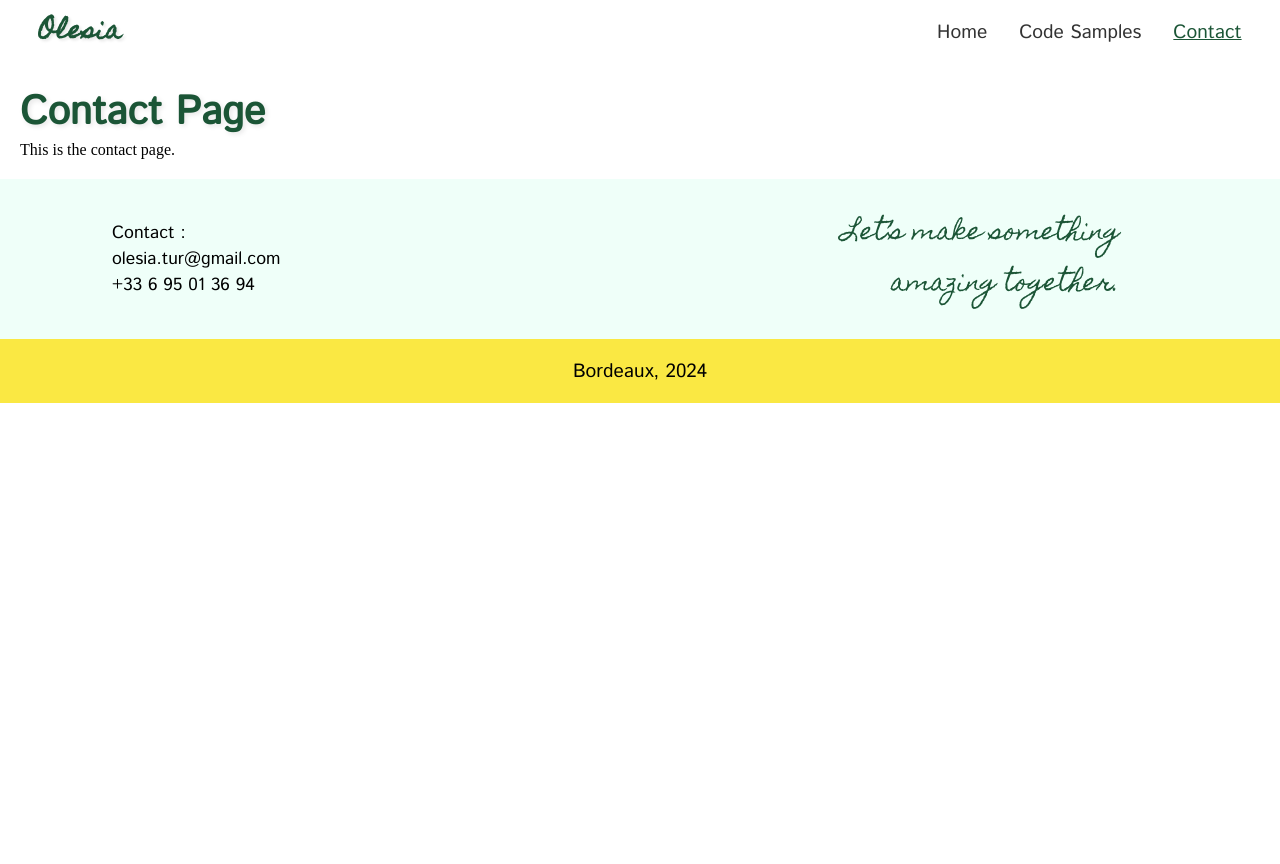
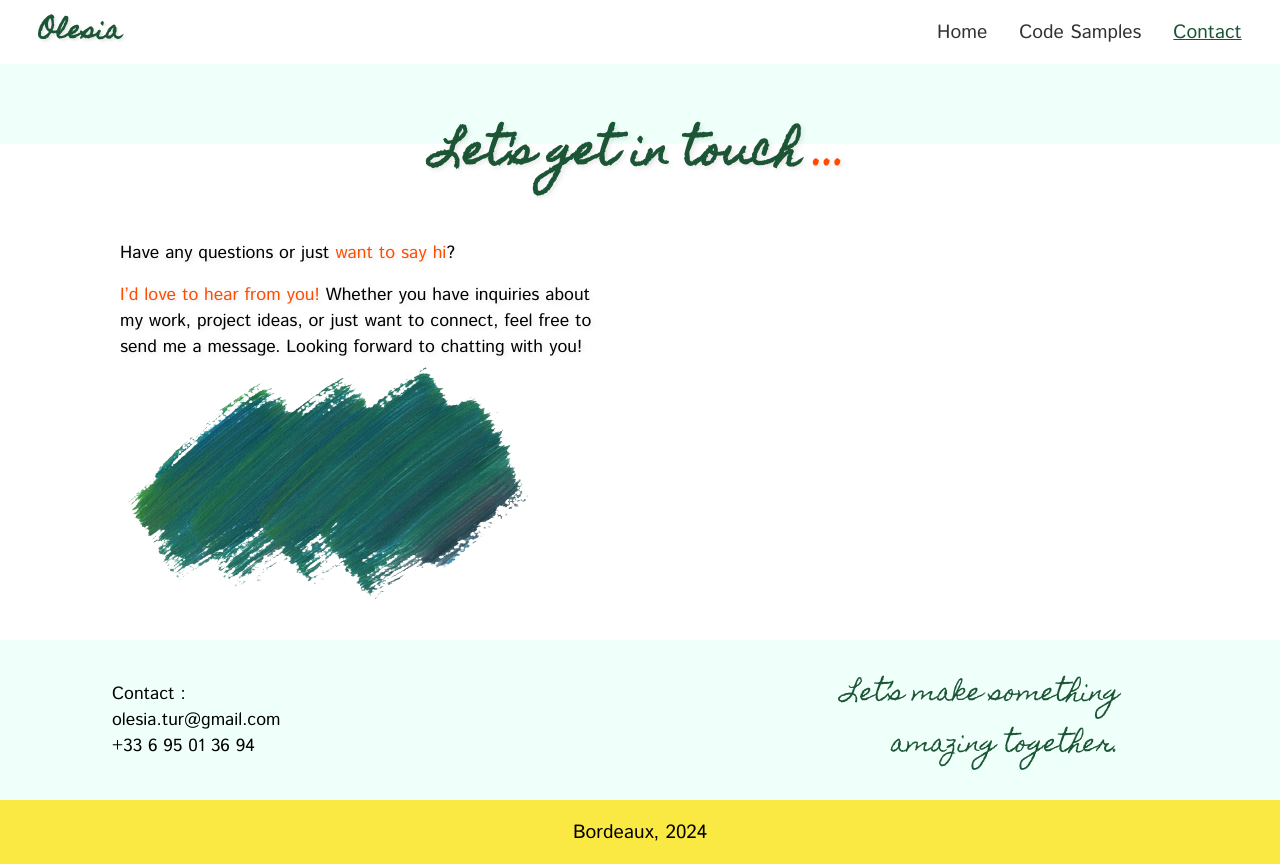
Before and after one commit to Nevalyashka09/nevalyashka09.github.io, a React (Create React App) app: page /contact in a window 1280 px wide. Before the commit the page ends 800 px from the top, so only its background shows below. Built offline with nearby package versions, Linux system fonts and the light colour scheme.

Commit message:
contact page - Part 1

```diff
--- a/src/pages/ContactPage.js
+++ b/src/pages/ContactPage.js
@@ -1,11 +1,46 @@
 import React from "react";
 import "../styles/contactPage.scss";
+import paintBackground from "../images/paintBackground2.png";
 
 const ContactPage = () => {
   return (
-    <div className="contactPage">
-      <h1>Contact Page</h1>
-      <p>This is the contact page.</p>
+    <div>
+      <div className="light-blue-rectangle" />
+      <div className="header-container">
+        <h1 style={{ fontFamily: "homemadeApple", position: "relative" }}>
+          Let's get in touch <span style={{ color: "#ff4d00" }}>...</span>
+        </h1>
+      </div>
+      <div className="contact-form">
+        <div
+          style={{
+            display: "flex",
+            flexDirection: "column",
+            alignItems: "center",
+          }}
+        >
+          <div className="contact-text-container">
+            <p className="p-istok" style={{ fontSize: "1.1rem" }}>
+              Have any questions or just{" "}
+              <span style={{ color: "#ff4d00" }}>want to say hi</span>?
+            </p>
+            <p className="p-istok" style={{ fontSize: "1.1rem" }}>
+              <span style={{ color: "#ff4d00" }}>
+                I’d love to hear from you!{" "}
+              </span>
+              Whether you have inquiries about my work, project ideas, or just
+              want to connect, feel free to send me a message. Looking forward
+              to chatting with you!
+            </p>
+          </div>
+          <img
+            src={paintBackground}
+            alt="Paint Background"
+            className="contact-paint-background"
+          />
+        </div>
+        <div className="form-container"></div>
+      </div>
     </div>
   );
 };
--- a/src/styles/contactPage.scss
+++ b/src/styles/contactPage.scss
@@ -1,5 +1,42 @@
 @import "../styles/variables";
 
-.contactPage {
-  padding: 20px;
+.light-blue-rectangle {
+  background-color: #effff9;
+  height: 5rem;
+  position: relative;
+  overflow: hidden;
 }
+
+.header-container {
+  display: flex;
+  justify-content: center;
+  height: 7rem;
+  position: relative;
+  margin-top: -2rem;
+  z-index: 1;
+}
+
+.contact-form {
+  display: grid;
+  grid-template-columns: 1fr 1fr;
+  height: 25rem;
+  margin: 1rem 5rem 0 5rem;
+}
+
+.contact-text-container {
+  display: flex;
+  flex-direction: column;
+  width: 30rem;
+  gap: 1rem;
+}
+
+.contact-paint-background {
+  height: 15rem;
+  width: 25rem;
+  margin-right: 4rem;
+}
+
+.form-container {
+  display: flex;
+  flex-direction: column;
+}
```
Also changed, not shown: src/images/paintBackground2.png (added).
